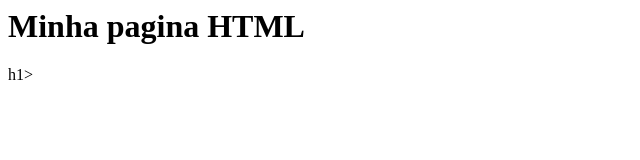
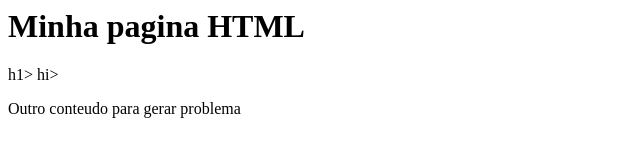
Before and after one commit to guiaech/gama-no-github, a plain HTML site: page index.html in a window 1280 px wide. Shown: the whole page, without its empty margins (0-640 px from the left). Drawn offline with Linux system fonts and the light colour scheme.

Commit message:
outro commit dessa vez em master

```diff
--- a/index.html
+++ b/index.html
@@ -1,5 +1,7 @@
 <html>
     <body>
         <h1> Minha pagina HTML </h1>h1>
+        hi>
+        <p>Outro conteudo para gerar problema</p>
     <body>
 </html>
```
